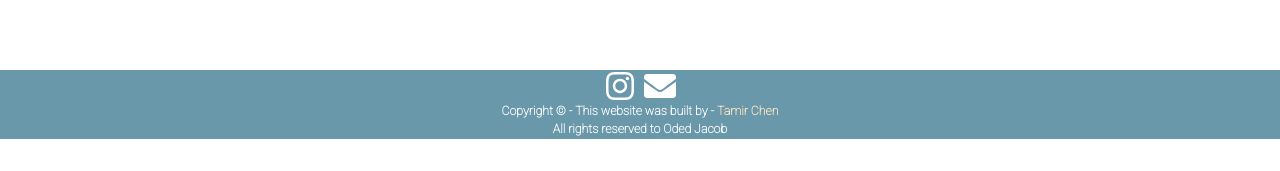
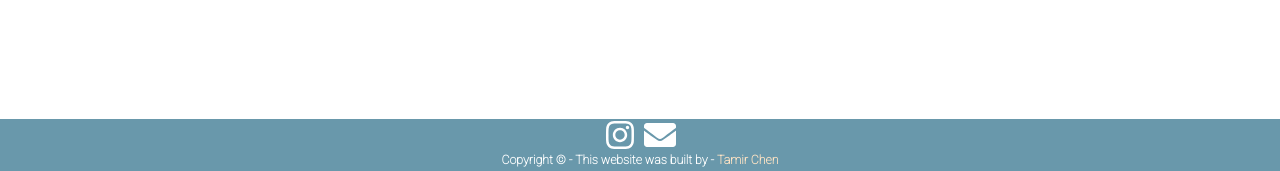
Before and after one commit to tamirchn1/odedJacob, a React (Create React App) app: page / in a window 1280 px wide. Shown: the part 612-783 px from the top of the page. Built offline with nearby package versions, Linux system fonts and the light colour scheme.

Commit message:
footer down

```diff
--- a/public/style.css
+++ b/public/style.css
@@ -44,12 +44,14 @@ a:hover {
   margin-top: 2%;
 }
 /**********************************Footer*******/
+
 footer {
   display: block;
   background-color: #6998ab;
   color: black;
   text-align: center;
-  margin-top: 11%;
+  margin-top: 10%;
+  position: fixed;
 }
 .copyright {
   color: white;
--- a/src/components/Home.jsx
+++ b/src/components/Home.jsx
@@ -12,7 +12,7 @@ function Home() {
           />
         </div>
       </div>
-      <Footer />
+      <Footer class="footer-index" />
     </div>
   );
 }
--- a/src/components/Works.jsx
+++ b/src/components/Works.jsx
@@ -189,7 +189,7 @@ function Works() {
           </span>
         </div>
       </div>
-      <Footer />
+      <Footer id="footerindex" />
     </div>
   );
 }
```
